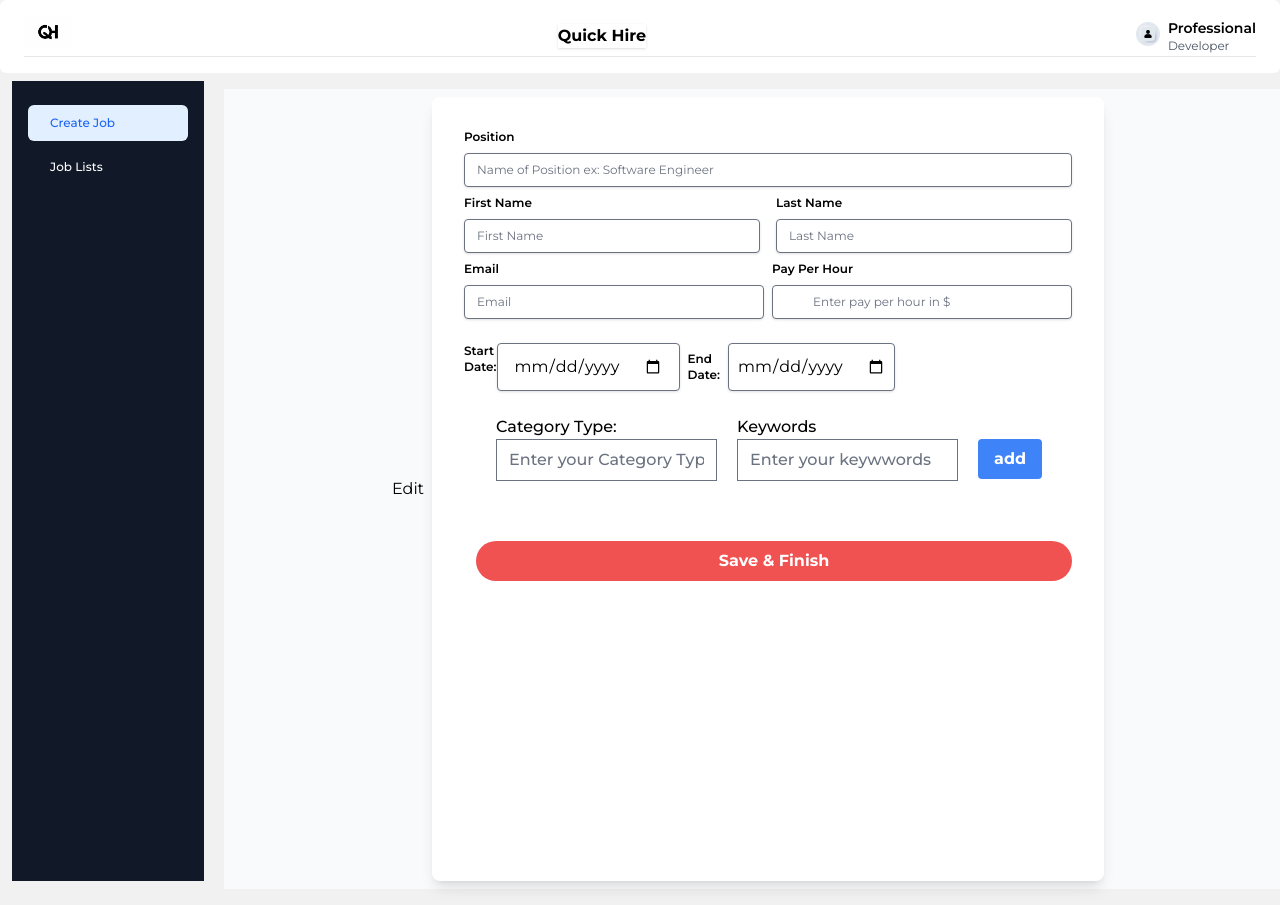
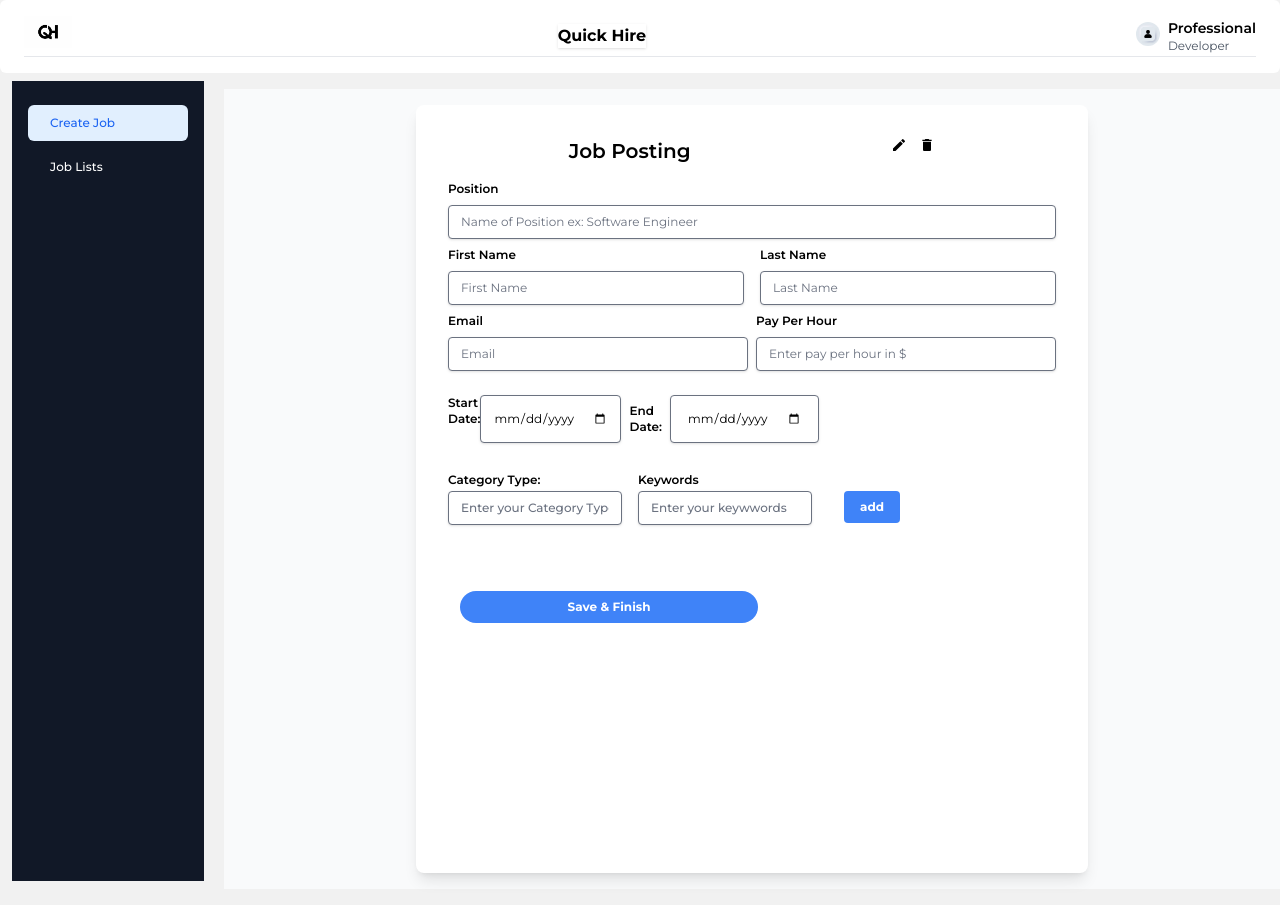
Before and after one commit to gowthamdongari/QuickHire, a React (Vite) app in the folder frontend/: page /home/JobPosting in a window 1280 px wide. Built offline with nearby package versions, Linux system fonts and the light colour scheme.

Commit message:
job posting update

```diff
--- a/frontend/src/components/Category.jsx
+++ b/frontend/src/components/Category.jsx
@@ -68,32 +68,34 @@ const Category = ({isCategory}) => {
       </div>}
       <div>
         <form >
-          <div className="flex flex-row gap-5 ml-8">
-            <div>
-              <label>Category Type:</label>
+          <div className="flex flex-row -mx-2 mb-2">
+            <div className="w-full md:w-1/2 px-2 mb-2 md:mb-0">
+              <label className="text-xs font-semibold mb-2">Category Type:</label>
               <br></br>
               <input
+                className="w-full text-xs border rounded shadow appearance-none text-grey-darke"
                 value={category.type}
                 onChange={(e) => handleChange("type", e.target.value)}
                 placeholder="Enter your Category Type"
                 type="text"
               />
             </div>
-            <div>
-              <label>Keywords</label>
+            <div className="w-full md:w-1/2 px-2">
+              <label className="text-xs font-semibold mb-2">Keywords</label>
               <br></br>
               <input
+                className="w-full text-xs border rounded shadow appearance-none text-grey-darke"
                 placeholder="Enter your keywwords"
                 value={category.keywords}
                 onChange={(e) => handleChange("keywords", e.target.value)}
                 type="text"
               />
             </div>
-            <div className="mt-6">
+            <div className="m-6">
               <button
                 type="button"
                 onClick={handleAdd}
-                className="bg-blue-500 hover:bg-blue-700 text-white font-bold py-2 px-4 rounded"
+                className="bg-blue-500 text-xs hover:bg-blue-700 text-white font-bold py-2 px-4 rounded"
               >
                 add
               </button>
@@ -110,7 +112,7 @@ const Category = ({isCategory}) => {
             {categoryList.length > 1 && (
               <button
                 onClick={() => navigation("/home")}
-                className="bg-blue-500 hover:bg-blue-700 text-white font-bold py-2 px-4 rounded"
+                className="bg-blue-500 text-xs hover:bg-blue-700 text-white font-bold py-2 px-4 rounded"
               >
                 Finish
               </button>
--- a/frontend/src/components/Employer/JobPosting.jsx
+++ b/frontend/src/components/Employer/JobPosting.jsx
@@ -1,6 +1,9 @@
 import React, { useEffect, useState } from "react";
 import { FiMail, FiPlusCircle } from "react-icons/fi";
 import Category from "../Category";
+import { MdEdit } from "react-icons/md";
+import { MdDelete } from "react-icons/md";
+
 
 const JobPosting = ({isView=false}) => {
    const  [jobDetails,setJobDetails] = useState({position:"Software Developer",firstName:"John",lastName:"Doe",email:"john@gmail.com",pay:"35$",startDate:"2020-02-03",endDate:"2020-04-03"})
@@ -17,8 +20,16 @@ const JobPosting = ({isView=false}) => {
    },[])
   return (
     <div className="bg-gray-50 min-h-screen flex justify-center w-full">
-      <button onClick={()=>setIsEditable(true)}>Edit</button>
-      <div className="bg-white rounded-lg shadow-lg p-8 m-2 max-w-2xl w-full">
+      <div className="bg-white rounded-lg shadow-lg p-8 m-4 max-w-2xl w-full">
+      <div className='flex justify-evenly'>
+          <div className='flex justify-center'>
+            <h1 className="text-md font-semibold mb-4">Job Posting</h1>
+          </div>
+          <div className='flex justify-end ml-20'>
+            <MdEdit className="mr-3"/>
+            <MdDelete />
+          </div>
+        </div>
         <h1 className="text-xs font-semibold mb-2">Position</h1>
         <input
           className="mb-2 w-full px-3 py-2 text-xs border rounded shadow appearance-none text-grey-darker"
@@ -67,12 +78,12 @@ const JobPosting = ({isView=false}) => {
           </div>
           <div className="w-1/2 ml-1">
             <div className="relative">
-              <div className="absolute inset-y-0 left-0 pl-3 flex items-center pointer-events-none">
-                {/* <FiMail className="text-gray-500" /> */}
+              <div className="absolute inset-y-0 left-0 flex items-center pointer-events-none">
+                {/*} <FiMail className="text-gray-500" /> */}
               </div>
               <h1 className="text-xs font-semibold mb-2">Pay Per Hour</h1>
               <input
-                className="w-full px-3 py-2 text-xs border rounded shadow appearance-none text-grey-darker pl-10"
+                className="w-full px-3 py-2 text-xs border rounded shadow appearance-none text-grey-darker"
                 type="text"
                 placeholder="Enter pay per hour in $"
                 readOnly={!isEditable}
@@ -95,7 +106,7 @@ const JobPosting = ({isView=false}) => {
                 <input
                   type="date"
                   id="start-date"
-                  className="px-4 border rounded p-2 shadow appearance-none text-grey-darke"
+                  className="w-full px-3 py-2 text-xs border rounded shadow appearance-none text-grey-darke"
                   readOnly={!isEditable}
                   value={jobDetails.startDate}
                   onChange={(e)=>handleChange("startDate",e.target.value)}
@@ -108,7 +119,7 @@ const JobPosting = ({isView=false}) => {
                 <input
                   type="date"
                   id="end-date"
-                  className="px-4border rounded p-2 shadow appearance-none text-grey-darke"
+                  className="w-full px-4 py-2 text-xs border rounded shadow appearance-none text-grey-darke"
                   readOnly={!isEditable}
                   value={jobDetails.endDate}
                   onChange={(e)=>handleChange("endDate",e.target.value)}
@@ -120,15 +131,16 @@ const JobPosting = ({isView=false}) => {
         <div className="flex items-start mt-6 text-base font-medium">
           <Category isCategory={isView} />
         </div>
-        <div className="flex items-center justify-between mt-8 mb-8">
+        <div className="flex items-center justify-between mt-4 mb-8">
           <div className="flex-1 ml-3">
-            <button className="bg-red-500 hover:bg-red-700 text-white font-bold py-2 px-4 rounded-full w-full">
+            <button className="bg-blue-500 text-xs hover:bg-blue-700 text-white font-bold py-2 px-4 rounded-full w-1/2">
               Save & Finish
             </button>
           </div>
         </div>
       </div>
     </div>
+
   );
 };
 
```
